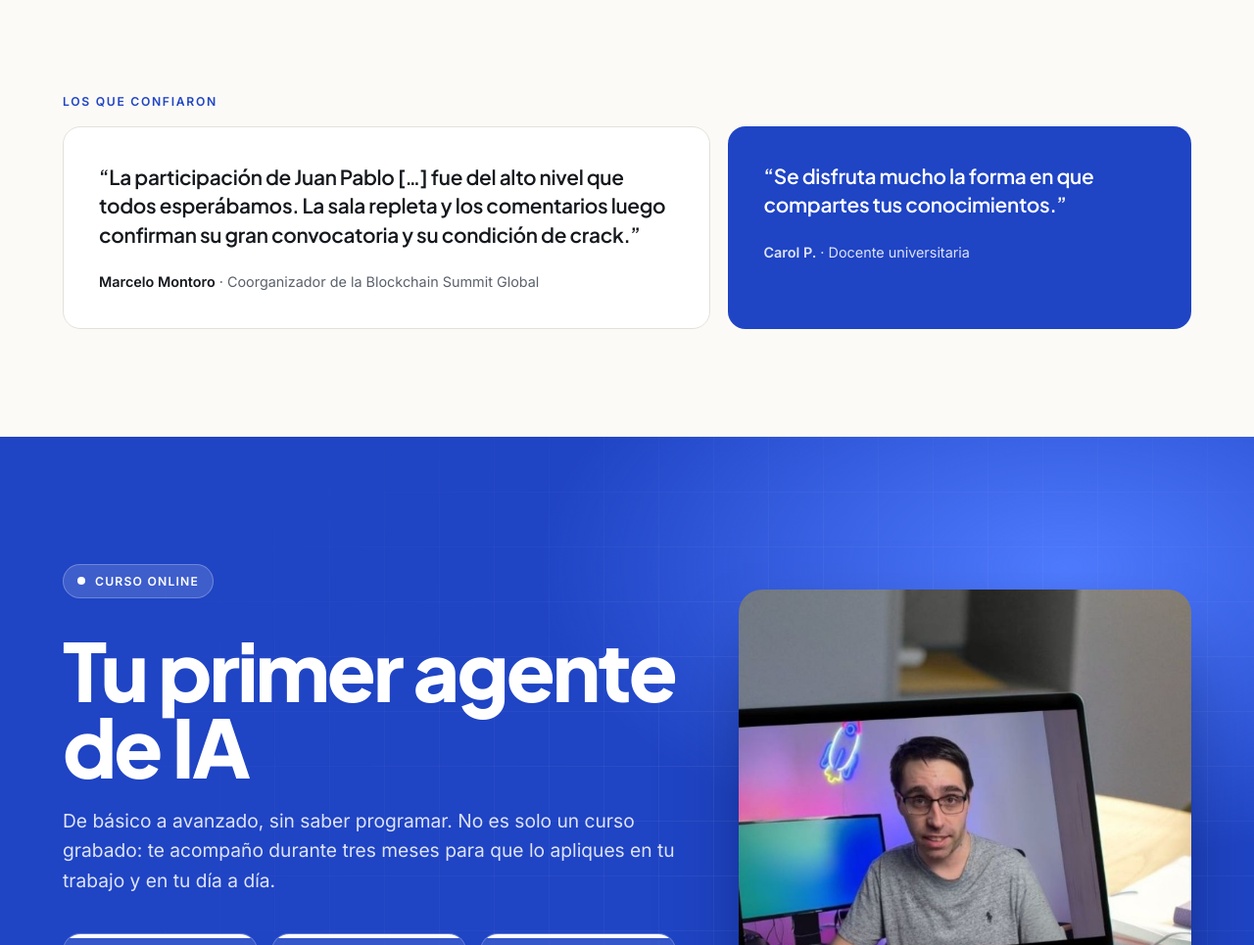
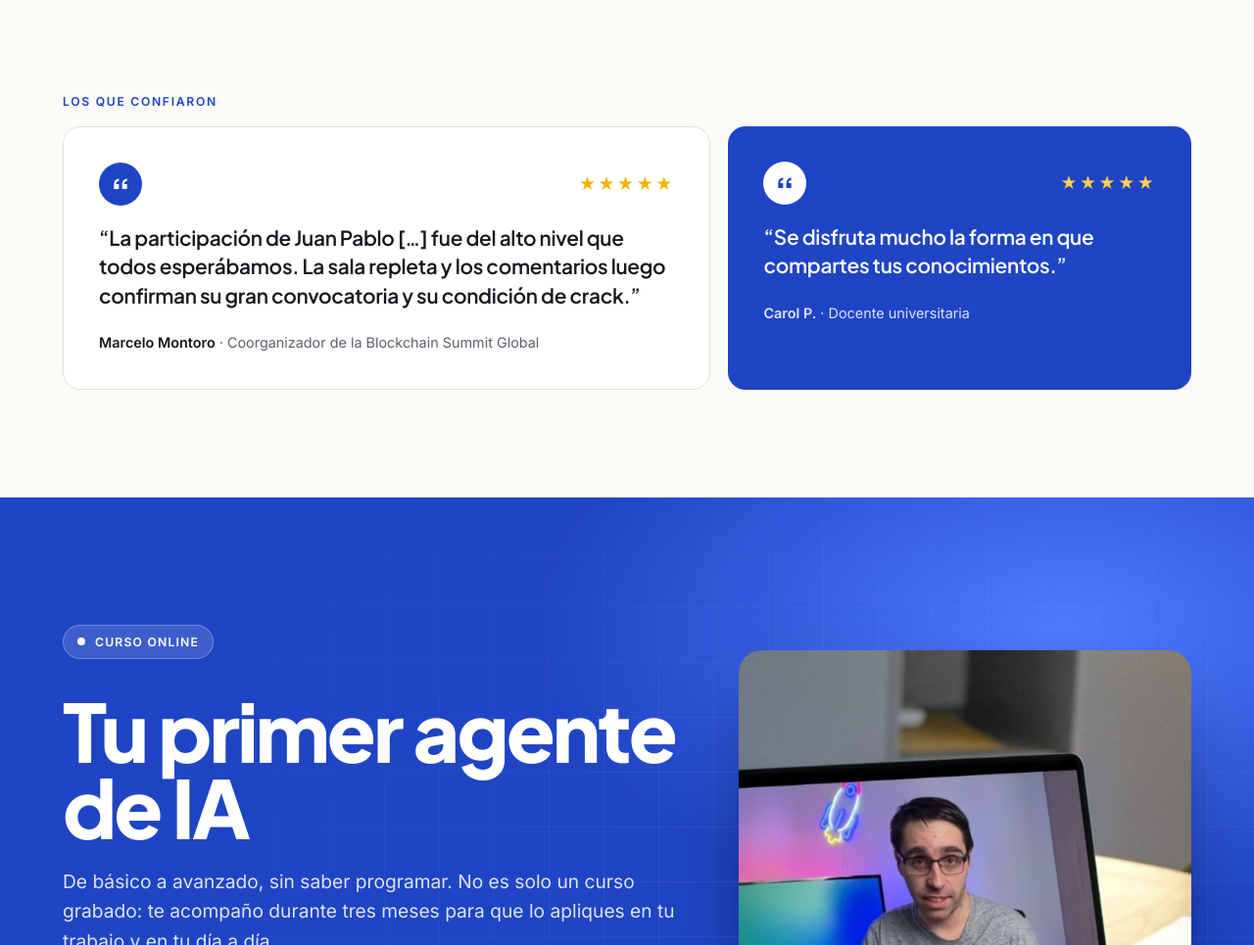
Before and after one commit to patriciocampodonico/juan-pablo-de-marco-web, a plain HTML site: page index.html in a window 1280 px wide. Shown: the part 4320-5285 px from the top of the page at 98% size. Drawn offline with Linux system fonts and the light colour scheme.

Commit message:
Testimonios: icono de cita y estrellas
Co-Authored-By: Claude Opus 5.5 <noreply@anthropic.com>

```diff
--- a/index.html
+++ b/index.html
@@ -184,6 +184,12 @@ blockquote footer{margin-top:22px;font-size:.9rem;color:var(--muted)}
 blockquote footer b{color:var(--ink)}
 blockquote.b{background:var(--accent);color:#fff;border:0}
 blockquote.b footer,blockquote.b footer b{color:rgba(255,255,255,.85)}
+.qh{display:flex;align-items:center;justify-content:space-between;margin-bottom:18px}
+.qh .qi{width:44px;height:44px;border-radius:50%;background:var(--accent);color:#fff;display:grid;place-items:center}
+.qh .qi svg{width:20px;height:20px}
+.qh .st{color:#f5b301;font-size:1.05rem;letter-spacing:2px}
+blockquote.b .qh .qi{background:#fff;color:var(--accent)}
+blockquote.b .qh .st{color:#ffd24d}
 
 /* curso */
 .course-band{position:relative;overflow:hidden;color:#fff;padding:130px 0;background:radial-gradient(900px 500px at 85% 15%,#4f7bff 0,transparent 60%),radial-gradient(700px 500px at 0% 100%,#0f2a8a 0,transparent 60%),var(--accent)}
@@ -497,8 +503,8 @@ footer.site .wrap{display:flex;justify-content:space-between;gap:16px;flex-wrap:
   <div class="wrap">
     <p class="eyebrow rv">Los que confiaron</p>
     <div class="quotes">
-      <blockquote class="rv"><p>“La participación de Juan Pablo […] fue del alto nivel que todos esperábamos. La sala repleta y los comentarios luego confirman su gran convocatoria y su condición de crack.”</p><footer><b>Marcelo Montoro</b> · Coorganizador de la Blockchain Summit Global</footer></blockquote>
-      <blockquote class="b rv d1"><p>“Se disfruta mucho la forma en que compartes tus conocimientos.”</p><footer><b>Carol P.</b> · Docente universitaria</footer></blockquote>
+      <blockquote class="rv"><div class="qh" aria-hidden="true"><span class="qi"><svg viewBox="0 0 24 24" fill="currentColor"><path d="M4 18h6v-6H6.5c0-2.2 1.3-3.6 3.5-4V5C6.4 5.5 4 8.1 4 12v6zm10 0h6v-6h-3.5c0-2.2 1.3-3.6 3.5-4V5c-3.6.5-6 3.1-6 7v6z"/></svg></span><span class="st">★★★★★</span></div><p>“La participación de Juan Pablo […] fue del alto nivel que todos esperábamos. La sala repleta y los comentarios luego confirman su gran convocatoria y su condición de crack.”</p><footer><b>Marcelo Montoro</b> · Coorganizador de la Blockchain Summit Global</footer></blockquote>
+      <blockquote class="b rv d1"><div class="qh" aria-hidden="true"><span class="qi"><svg viewBox="0 0 24 24" fill="currentColor"><path d="M4 18h6v-6H6.5c0-2.2 1.3-3.6 3.5-4V5C6.4 5.5 4 8.1 4 12v6zm10 0h6v-6h-3.5c0-2.2 1.3-3.6 3.5-4V5c-3.6.5-6 3.1-6 7v6z"/></svg></span><span class="st">★★★★★</span></div><p>“Se disfruta mucho la forma en que compartes tus conocimientos.”</p><footer><b>Carol P.</b> · Docente universitaria</footer></blockquote>
     </div>
   </div>
 </section>
```
